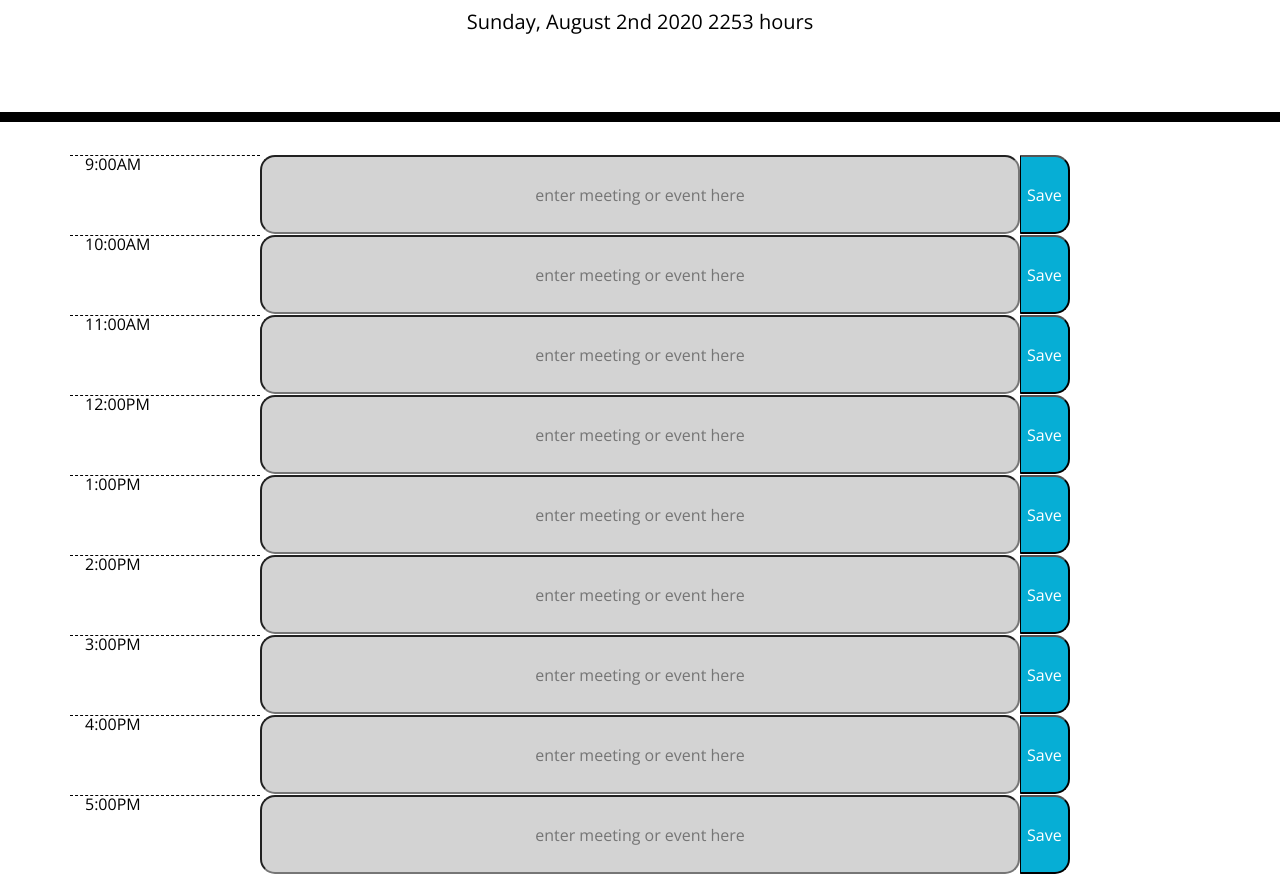
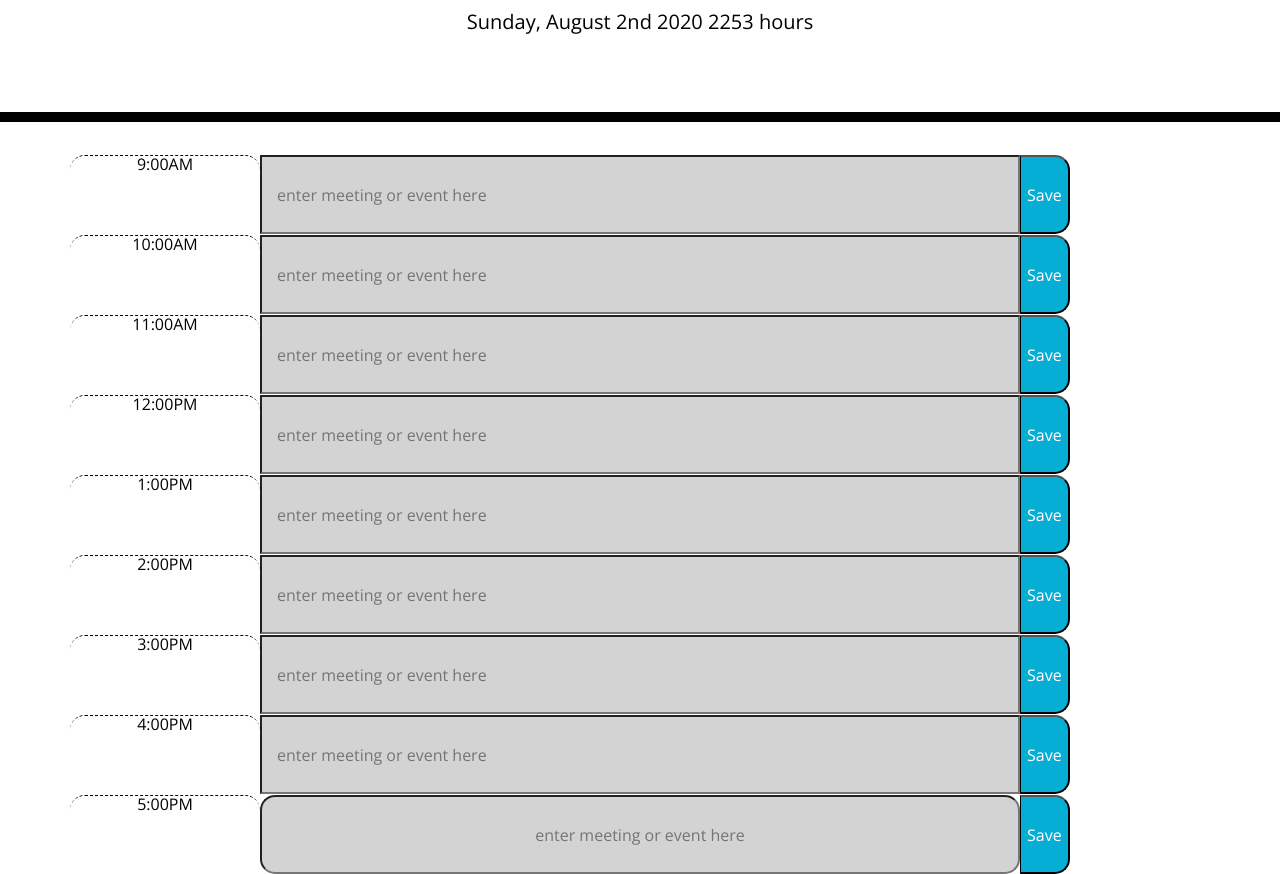
Before and after one commit to vsteere/Day_Planner, a plain HTML site: page index.html in a window 1280 px wide. Shown: the part 182-1056 px from the top of the page. Drawn offline with nearby package versions, Linux system fonts and the light colour scheme.

Commit message:
adjusted CSS classes

```diff
--- a/index.html
+++ b/index.html
@@ -27,61 +27,61 @@
     <!-- sets up rows with the proper classes to pull from CSS; added placeholder text to help the end-user know where they can enter info-->
     <!--9 AM row-->
     <div class="row">
-      <div class="col-2 hour">9:00AM</div>
-      <input type="text" class="col-8 time-block" id="9" placeholder="enter meeting or event here">
+      <div class="col-2 hour time-block">9:00AM</div>
+      <input type="text" class="col-8 description" id="9" placeholder="enter meeting or event here">
       <button class="saveBtn">Save</button>
     </div>
 
     <!--10 AM row -->
     <div class="row">
-      <div class="col-2 hour">10:00AM</div>
-      <input type="text" class="col-8 time-block" id="10" placeholder="enter meeting or event here">
+      <div class="col-2 hour time-block">10:00AM</div>
+      <input type="text" class="col-8 description" id="10" placeholder="enter meeting or event here">
       <button class="saveBtn">Save</button>
     </div>
 
     <!--11 AM row-->
     <div class="row">
-      <div class="col-2 hour">11:00AM</div>
-      <input type="text" class="col-8 time-block" id="11" placeholder="enter meeting or event here">
+      <div class="col-2 hour time-block">11:00AM</div>
+      <input type="text" class="col-8 description" id="11" placeholder="enter meeting or event here">
       <button class="saveBtn">Save</button>
     </div>
 
     <!--12:00PM-->
     <div class="row">
-      <div class="col-2 hour" >12:00PM</div>
-      <input type="text" class="col-8 time-block" id="12" placeholder="enter meeting or event here">
+      <div class="col-2 hour time-block" >12:00PM</div>
+      <input type="text" class="col-8 description" id="12" placeholder="enter meeting or event here">
       <button class="saveBtn">Save</button>
     </div>
 
     <!--1:00PM-->
     <div class="row">
-      <div class="col-2 hour">1:00PM</div>
-      <input type="text" class="col-8 time-block" id="13" placeholder="enter meeting or event here">
+      <div class="col-2 hour time-block">1:00PM</div>
+      <input type="text" class="col-8 description" id="13" placeholder="enter meeting or event here">
       <button class="saveBtn">Save</button>
     </div>
     <!--2:00PM-->
     <div class="row">
-      <div class="col-2 hour" >2:00PM</div>
-      <input type="text" class="col-8 time-block" id="14" placeholder="enter meeting or event here">
+      <div class="col-2 hour time-block" >2:00PM</div>
+      <input type="text" class="col-8 description" id="14" placeholder="enter meeting or event here">
       <button class="saveBtn">Save</button>
     </div>
     <!--3:00PM-->
     <div class="row">
-      <div class="col-2 hour">3:00PM</div>
-      <input type="text" class="col-8 time-block" id="15" placeholder="enter meeting or event here">
+      <div class="col-2 hour time-block">3:00PM</div>
+      <input type="text" class="col-8 description" id="15" placeholder="enter meeting or event here">
       <button class="saveBtn">Save</button>
     </div>
     <!--4:00PM-->
     <div class="row">
-      <div class="col-2 hour">4:00PM</div>
-      <input type="text" class="col-8 time-block" id="16" placeholder="enter meeting or event here">
+      <div class="col-2 hour time-block">4:00PM</div>
+      <input type="text" class="col-8 description" id="16" placeholder="enter meeting or event here">
       <button class="saveBtn">Save</button>
     </div>
 
     <!--5:00PM-->
     <div class="row">
-      <div class="col-2 hour">5:00PM</div>
-      <input type="text" class="col-8 time-block" id="17" placeholder="enter meeting or event here">
+      <div class="col-2 hour time-block">5:00PM</div>
+      <input type="text" class="col-8 time-block description" id="17" placeholder="enter meeting or event here">
       <button class="saveBtn">Save</button>
     </div>
 
```
